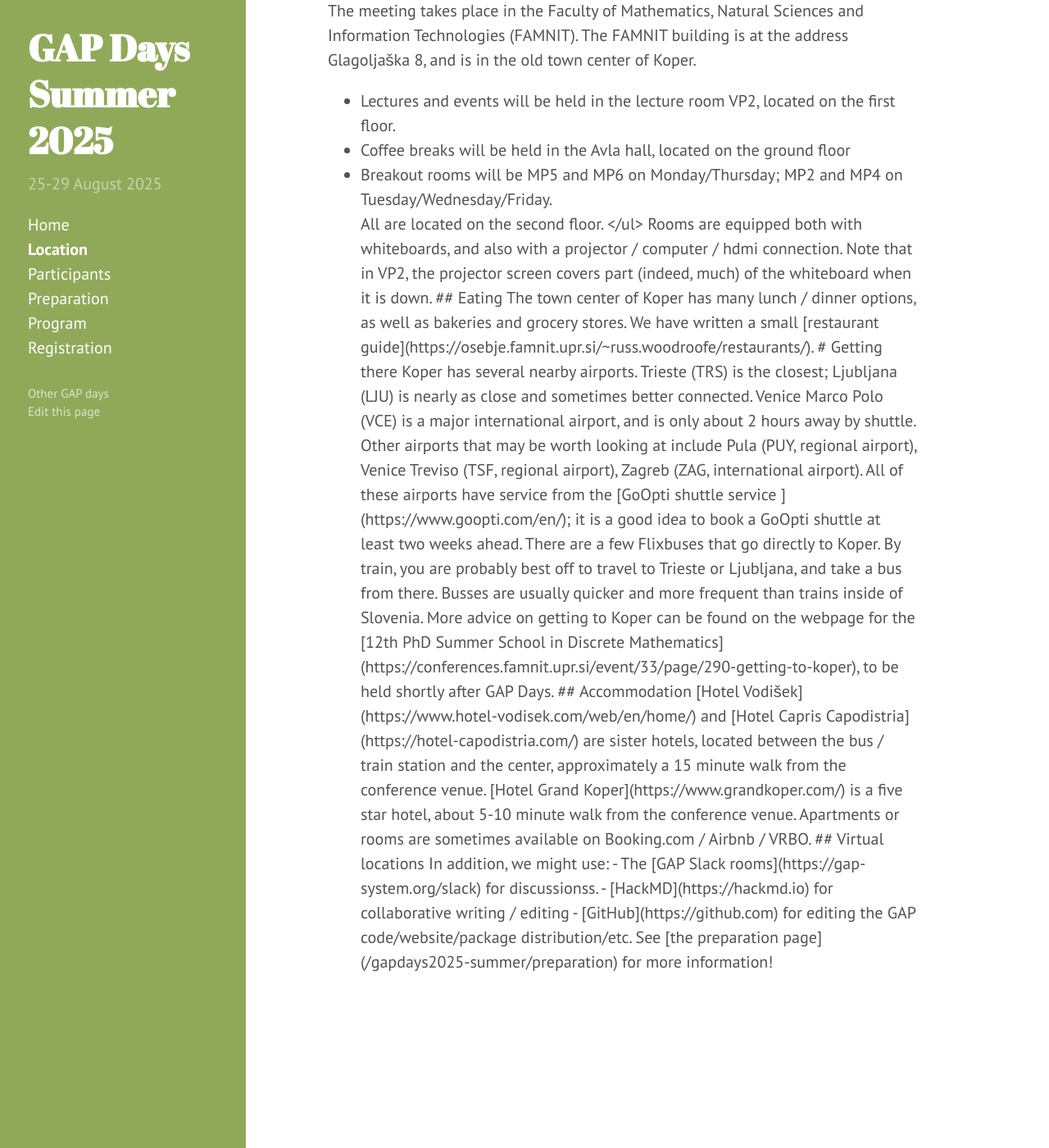
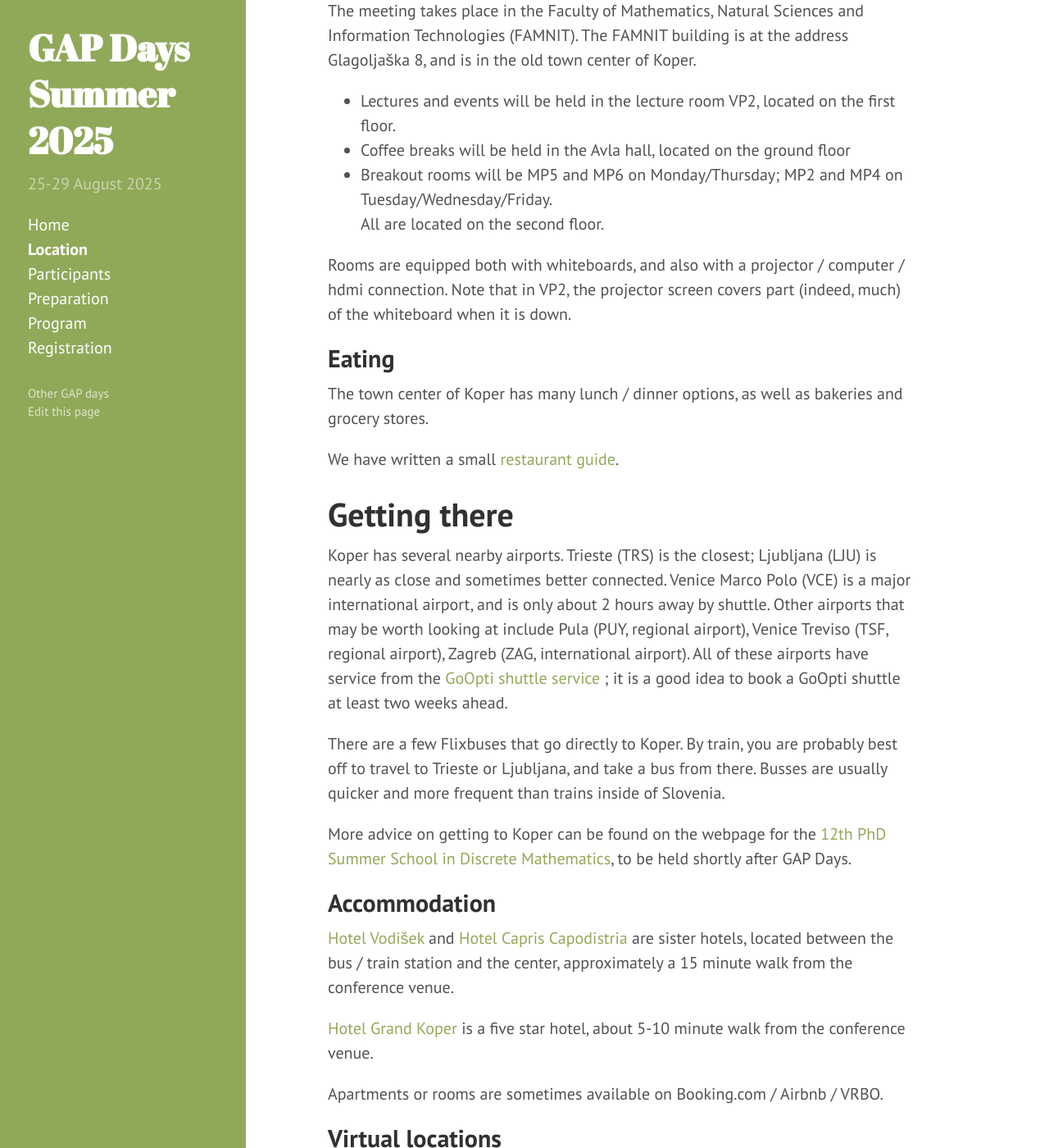
Before and after one commit to gapdays/gapdays2025-summer, a Jekyll site: the page built from location.md, in a window 1280 px wide and 1400 px high, scrolled down 240 px. Shown: the whole window at 82% size. Built offline with Jekyll 4.4.1, drawn with Linux system fonts in a browser that asks for light colours; some of the changed text lies outside the part shown.

Commit message:
fix mangled html, hopefully

```diff
--- a/location.md
+++ b/location.md
@@ -14,9 +14,13 @@ at the [University of Primorska](https://www.upr.si/).
 The meeting takes place in the Faculty of Mathematics, Natural Sciences and Information Technologies (FAMNIT).  The FAMNIT building is at the address Glagoljaška 8, and is in the old town center of Koper.
 
 <ul>
-<li>Lectures and events will be held in the lecture room VP2, located on the first floor.
-<li>Coffee breaks will be held in the Avla hall, located on the ground floor
-<li>Breakout rooms will be MP5 and MP6 on Monday/Thursday; MP2 and MP4 on Tuesday/Wednesday/Friday.<br/>  All are located on the second floor.
+
+ <li>Lectures and events will be held in the lecture room VP2, located on the first floor.</li>
+
+ <li>Coffee breaks will be held in the Avla hall, located on the ground floor</li>
+
+ <li>Breakout rooms will be MP5 and MP6 on Monday/Thursday; MP2 and MP4 on Tuesday/Wednesday/Friday.<br/>  All are located on the second floor.</li>
+
 </ul>
 
 Rooms are equipped both with whiteboards, and also with a projector / computer / hdmi connection.  Note that in VP2, the projector screen covers part (indeed, much) of the whiteboard when it is down.
```
